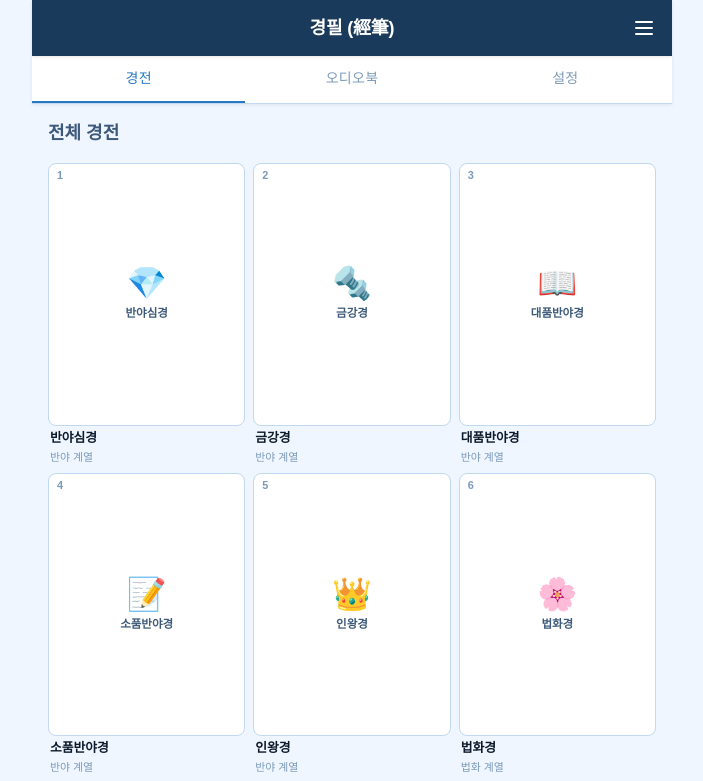
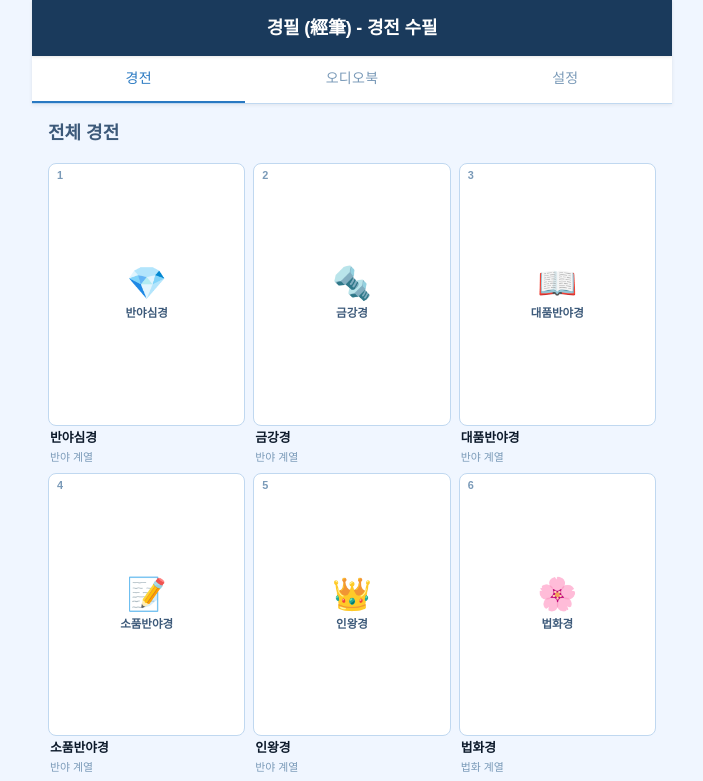
Before and after one commit to danielk0121/buddhist-app, a React (Vite) app: page / in a window 1280 px wide. Shown: the top 781 px of the page, without its empty margins (288-991 px from the left). Built offline with nearby package versions, Linux system fonts and the light colour scheme; no server answers.

Commit message:
상단바 햄버거 버튼 삭제, 제목 '경필 (經筆) - 경전 수필'로 변경

```diff
--- a/webapp/App.jsx
+++ b/webapp/App.jsx
@@ -1,4 +1,4 @@
-import { Routes, Route, useLocation, useNavigate } from 'react-router-dom'
+import { Routes, Route, useLocation } from 'react-router-dom'
 import TabBar from './components/layout/TabBar'
 import Toolbar from './components/layout/Toolbar'
 import Home from './pages/Home'
@@ -14,23 +14,7 @@ const TAB_PATHS = ['/', '/audio', '/settings']
 const NO_TABBAR = ['/about']
 
 function AppToolbar() {
-  const navigate = useNavigate()
-  return (
-    <Toolbar
-      title="경필 (經筆)"
-      right={
-        <button
-          className="toolbar-btn toolbar-btn--menu"
-          onClick={() => navigate('/list')}
-          aria-label="경전 목록"
-        >
-          <span className="hamburger-bar" />
-          <span className="hamburger-bar" />
-          <span className="hamburger-bar" />
-        </button>
-      }
-    />
-  )
+  return <Toolbar title="경필 (經筆) - 경전 수필" />
 }
 
 export default function App() {
```
Also changed, not shown: doc/todo_상단바_수정.md (added, +10 -0 lines).
